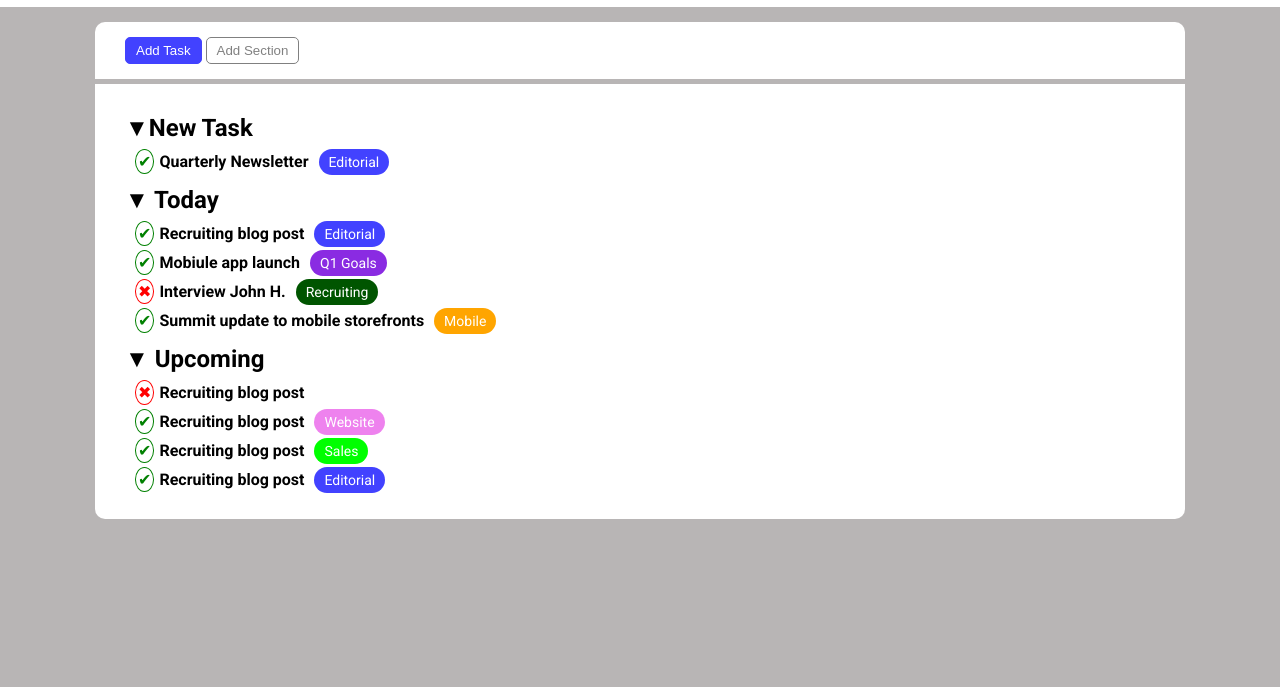
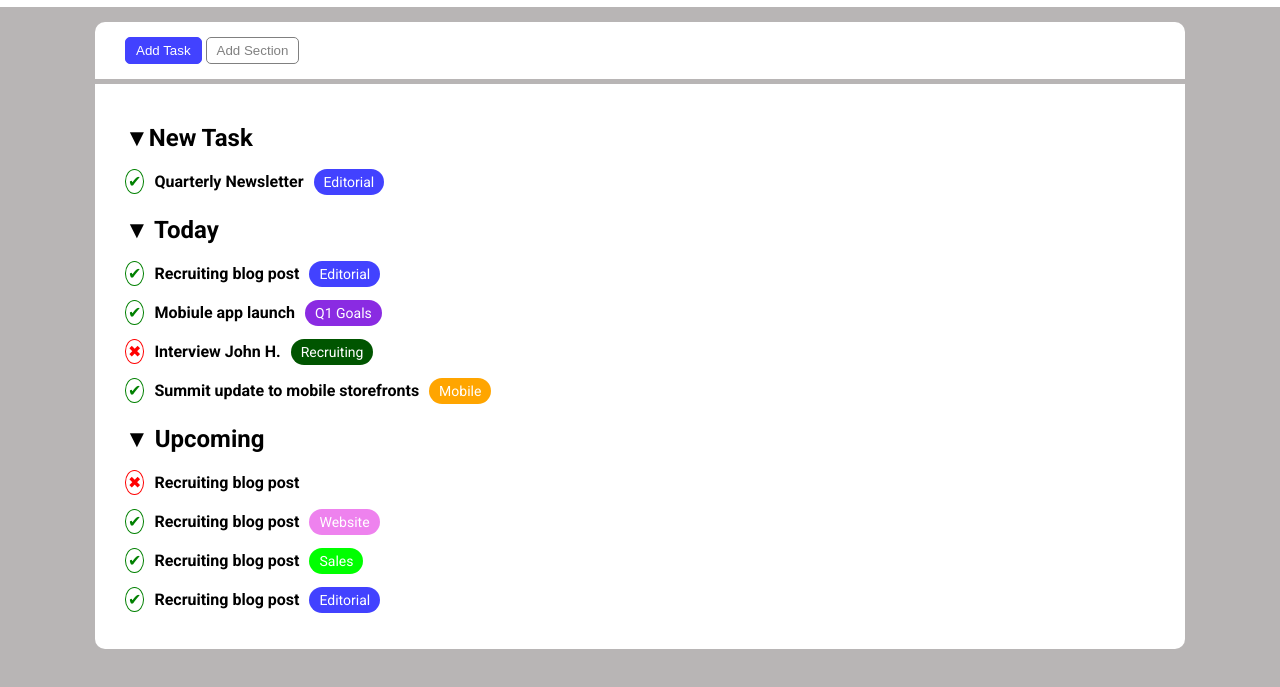
Before and after one commit to FrancescoPalazzo97/html-css-toboolist, a plain HTML site: page index.html in a window 1280 px wide. Shown: the part 93-780 px from the top of the page. Drawn offline with Linux system fonts and the light colour scheme; a web font is replaced by a local one.

Commit message:
[DONE] Esercizio finito e aggiunti alcuni fix

```diff
--- a/css/style.css
+++ b/css/style.css
@@ -89,11 +89,11 @@ ul {
 }
 
 .primary-list>li {
-    margin: 15px 0;
+    margin: 25px 0;
 }
 
 .secondary-list>li {
-    margin: 10px;
+    margin: 20px 0;
 }
 
 /* CHECK, CROSS ED ETICHETTE */
@@ -104,7 +104,7 @@ ul {
     content: "\2716";
     color: red;
     padding: 2px;
-    margin-right: 5px;
+    margin-right: 10px;
 }
 
 .check::before {
@@ -113,7 +113,7 @@ ul {
     content: "\2714";
     color: green;
     padding: 2px;
-    margin-right: 5px;
+    margin-right: 10px;
 }
 
 .label::after {
```
